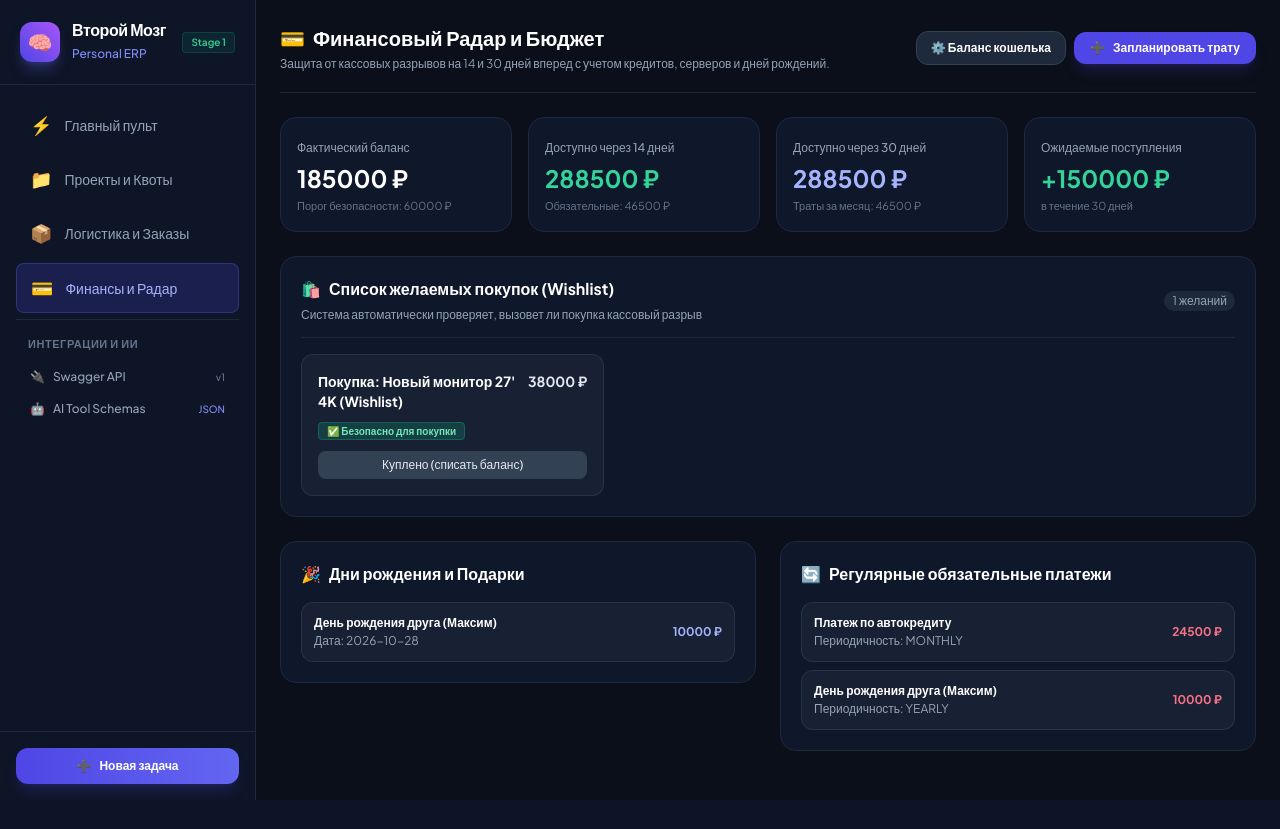
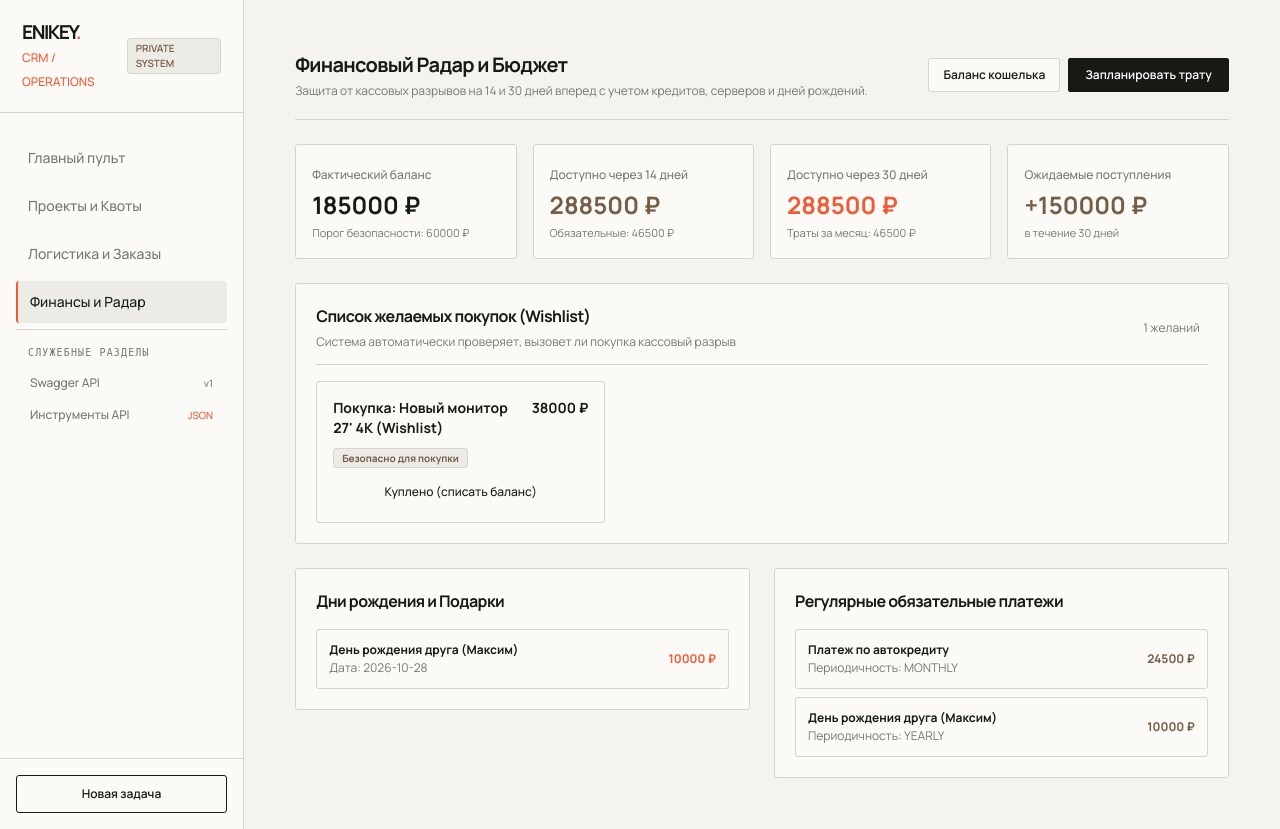
Before and after one commit to 2967494-byte/enikey, a FastAPI app: page /crm/finance in a window 1280 px wide. Before the commit the page ends 800 px from the top, so only its background shows below. Run offline with FastAPI, Linux system fonts and the light colour scheme; some libraries are stand-ins or nearby versions.

Commit message:
feat: add base layout and page templates for CRM interface

```diff
--- a/crm/app/templates/base.html
+++ b/crm/app/templates/base.html
@@ -1,9 +1,9 @@
 <!DOCTYPE html>
-<html lang="ru" class="dark">
+<html lang="ru">
 <head>
     <meta charset="UTF-8">
     <meta name="viewport" content="width=device-width, initial-scale=1.0">
-    <title>{% block title %}Второй Мозг — Персональный ERP / CRM{% endblock %}</title>
+    <title>{% block title %}Enikey — CRM{% endblock %}</title>
     <!-- Tailwind CSS CDN -->
     <script src="https://cdn.tailwindcss.com"></script>
     <script>
@@ -32,55 +32,57 @@
     <script src="https://cdn.jsdelivr.net/npm/fullcalendar@6.1.11/index.global.min.js"></script>
     <script src="https://cdn.jsdelivr.net/npm/@fullcalendar/core@6.1.11/locales/ru.global.min.js"></script>
     <style>
-        @import url('https://fonts.googleapis.com/css2?family=Plus+Jakarta+Sans:wght@400;500;600;700&display=swap');
-        body {
-            font-family: 'Plus Jakarta Sans', sans-serif;
-            background-color: #0b0f19;
-            color: #f1f5f9;
-        }
-        /* FullCalendar dark overrides */
-        .fc {
-            --fc-border-color: #334155;
-            --fc-page-bg-color: #1e293b;
-            --fc-neutral-bg-color: #0f172a;
-            --fc-today-bg-color: rgba(99, 102, 241, 0.08);
-            font-size: 0.85rem;
-        }
-        .fc .fc-toolbar-title {
-            font-size: 1.15rem;
-            font-weight: 700;
-            color: #f8fafc;
-        }
-        .fc .fc-button {
-            background-color: #334155;
-            border-color: #475569;
-            color: #e2e8f0;
-            font-weight: 500;
-            padding: 0.3rem 0.6rem;
-            border-radius: 0.375rem;
-        }
-        .fc .fc-button:hover {
-            background-color: #475569;
-        }
-        .fc .fc-button-primary:not(:disabled).fc-button-active,
-        .fc .fc-button-primary:not(:disabled):active {
-            background-color: #6366f1;
-            border-color: #6366f1;
-        }
-        .fc-timegrid-slot {
-            height: 2.2rem !important;
-        }
-        .custom-scrollbar::-webkit-scrollbar {
-            width: 6px;
-            height: 6px;
-        }
-        .custom-scrollbar::-webkit-scrollbar-track {
-            background: #0f172a;
-        }
-        .custom-scrollbar::-webkit-scrollbar-thumb {
-            background: #334155;
-            border-radius: 3px;
-        }
+        @import url('https://fonts.googleapis.com/css2?family=DM+Mono:wght@400;500&family=Manrope:wght@400;500;600;700;800&display=swap');
+        :root { color-scheme:light; --paper:#f4f3ef; --surface:#fbfaf7; --ink:#171915; --muted:#777970; --line:#d5d5ce; --signal:#f05b36; --soft:#ecebe5; --mono:'DM Mono',monospace; --sans:'Manrope',Arial,sans-serif; }
+        * { box-sizing:border-box; }
+        body { min-width:320px; margin:0; background:var(--paper)!important; color:var(--ink)!important; font-family:var(--sans)!important; -webkit-font-smoothing:antialiased; }
+        aside { width:244px!important; background:var(--paper)!important; border-color:var(--line)!important; backdrop-filter:none!important; }
+        aside > div:first-child { min-height:82px; padding:20px 22px!important; border-color:var(--line)!important; }
+        aside a[href="{{ prefix }}/"] h1 { font-size:1.2rem!important; letter-spacing:-.08em; }
+        aside nav { padding:24px 16px!important; }
+        aside nav > a { min-height:42px; border-radius:2px!important; padding:10px 12px!important; transition:color .16s ease,background .16s ease!important; }
+        aside nav > a[class*="bg-indigo-"] { background:var(--soft)!important; color:var(--ink)!important; border:0!important; border-left:2px solid var(--signal)!important; }
+        aside nav > a[class*="text-slate-"] { color:var(--muted)!important; }
+        aside nav > a:hover { background:var(--soft)!important; color:var(--ink)!important; }
+        aside nav > div { border-color:var(--line)!important; }
+        aside nav > div > div { font:500 .62rem var(--mono)!important; letter-spacing:.12em!important; color:var(--muted)!important; }
+        aside nav > div a { border-radius:2px!important; }
+        aside > div:last-child { padding:16px!important; border-color:var(--line)!important; }
+        main { min-height:100vh; background:var(--paper)!important; }
+        main > div { max-width:1440px!important; padding:clamp(22px,4vw,56px)!important; }
+        main h1, main h2, main h3, main h4 { color:var(--ink)!important; letter-spacing:-.035em; }
+        main p { line-height:1.65; }
+        [class*="bg-slate-900"], [class*="bg-slate-800"], [class*="bg-slate-700"] { background-color:var(--surface)!important; background-image:none!important; }
+        [class*="bg-gradient-"] { background:var(--surface)!important; background-image:none!important; }
+        [class*="border-slate-"], [class*="border-indigo-"], [class*="border-emerald-"], [class*="border-amber-"], [class*="border-rose-"] { border-color:var(--line)!important; }
+        [class*="text-white"], [class*="text-slate-200"], [class*="text-slate-100"] { color:var(--ink)!important; }
+        [class*="text-slate-400"], [class*="text-slate-500"], [class*="text-slate-300"] { color:var(--muted)!important; }
+        [class*="text-indigo-"] { color:var(--signal)!important; }
+        [class*="text-emerald-"], [class*="text-amber-"], [class*="text-rose-"] { color:#765d46!important; }
+        [class*="bg-indigo-"], [class*="bg-emerald-"], [class*="bg-amber-"], [class*="bg-rose-"] { background-color:var(--soft)!important; background-image:none!important; }
+        [class*="rounded-"] { border-radius:3px!important; }
+        [class*="shadow-"] { box-shadow:none!important; }
+        [class*="backdrop-blur"] { backdrop-filter:none!important; }
+        button, input, select, textarea { font:inherit; }
+        button { transition:background-color .16s ease,color .16s ease,border-color .16s ease!important; }
+        button[class*="bg-indigo-"], aside button { background:var(--ink)!important; color:white!important; border:1px solid var(--ink)!important; border-radius:2px!important; box-shadow:none!important; }
+        button[class*="bg-indigo-"]:hover, aside button:hover { background:var(--signal)!important; border-color:var(--signal)!important; }
+        button[class*="bg-slate-"], button[class*="bg-rose-"], button[class*="bg-amber-"] { border-radius:2px!important; }
+        input, select, textarea { background:var(--surface)!important; color:var(--ink)!important; border-color:var(--line)!important; border-radius:2px!important; }
+        input::placeholder, textarea::placeholder { color:#a1a198!important; }
+        a { transition:color .16s ease; }
+        a:hover { color:var(--signal); }
+        .fc { --fc-border-color:var(--line); --fc-page-bg-color:var(--surface); --fc-neutral-bg-color:var(--paper); --fc-today-bg-color:rgba(240,91,54,.07); color:var(--ink); font: .82rem var(--sans); }
+        .fc .fc-toolbar-title { color:var(--ink); font-size:1rem; font-weight:700; }
+        .fc .fc-button { background:var(--surface); border-color:var(--line); color:var(--ink); border-radius:2px; box-shadow:none; }
+        .fc .fc-button:hover, .fc .fc-button-primary:not(:disabled).fc-button-active { background:var(--soft); border-color:var(--line); color:var(--ink); }
+        .fc-timegrid-slot { height:2.2rem!important; }
+        .custom-scrollbar::-webkit-scrollbar { width:6px;height:6px; }
+        .custom-scrollbar::-webkit-scrollbar-track { background:var(--paper); }
+        .custom-scrollbar::-webkit-scrollbar-thumb { background:#c6c5bd;border-radius:2px; }
+        #modal-quick-task { background:rgba(23,25,21,.48)!important; }
+        #modal-quick-task > div { background:var(--paper)!important; border:1px solid var(--line)!important; border-radius:3px!important; box-shadow:0 20px 60px rgba(23,25,21,.12)!important; }
+        @media(max-width:767px) { body { display:block!important; } aside { width:100%!important; border-right:0!important; border-bottom:1px solid var(--line)!important; } aside nav { display:grid;grid-template-columns:repeat(2,minmax(0,1fr));gap:4px!important; } aside nav > div { display:none; } aside > div:last-child { display:none; } main { min-height:calc(100vh - 180px); } }
     </style>
 </head>
 <body class="min-h-screen flex flex-col md:flex-row antialiased">
@@ -90,46 +92,43 @@
         <!-- Logo -->
         <div class="p-5 border-b border-slate-800 flex items-center justify-between">
             <a href="{{ prefix }}/" class="flex items-center gap-3 group">
-                <div class="w-10 h-10 rounded-xl bg-gradient-to-tr from-indigo-600 to-purple-500 flex items-center justify-center shadow-lg shadow-indigo-500/30 group-hover:scale-105 transition">
-                    <span class="text-xl">🧠</span>
-                </div>
                 <div>
-                    <h1 class="font-bold text-base tracking-tight text-white leading-tight">Второй Мозг</h1>
-                    <span class="text-xs text-indigo-400 font-medium">Personal ERP</span>
+                    <h1 class="font-bold text-base tracking-tight text-white leading-tight">ENIKEY<span style="color:var(--signal)">.</span></h1>
+                    <span class="text-xs text-indigo-400 font-medium">CRM / OPERATIONS</span>
                 </div>
             </a>
-            <span class="px-2 py-0.5 rounded text-[10px] font-semibold bg-emerald-500/10 text-emerald-400 border border-emerald-500/20">Stage 1</span>
+            <span class="px-2 py-0.5 rounded text-[10px] font-semibold bg-emerald-500/10 text-emerald-400 border border-emerald-500/20">PRIVATE SYSTEM</span>
         </div>
 
         <!-- Navigation Links -->
         <nav class="p-4 space-y-1.5 flex-1">
             <a href="{{ prefix }}/" class="flex items-center gap-3 px-3.5 py-2.5 rounded-lg text-sm font-medium transition {% if request.url.path == prefix or request.url.path == prefix + '/' %}bg-indigo-600/20 text-indigo-300 border border-indigo-500/30{% else %}text-slate-400 hover:text-slate-200 hover:bg-slate-800/60{% endif %}">
-                <span class="text-lg">⚡</span>
+
                 <span>Главный пульт</span>
             </a>
             <a href="{{ prefix }}/projects" class="flex items-center gap-3 px-3.5 py-2.5 rounded-lg text-sm font-medium transition {% if prefix + '/projects' in request.url.path %}bg-indigo-600/20 text-indigo-300 border border-indigo-500/30{% else %}text-slate-400 hover:text-slate-200 hover:bg-slate-800/60{% endif %}">
-                <span class="text-lg">📁</span>
+
                 <span>Проекты и Квоты</span>
             </a>
             <a href="{{ prefix }}/logistics" class="flex items-center gap-3 px-3.5 py-2.5 rounded-lg text-sm font-medium transition {% if prefix + '/logistics' in request.url.path %}bg-indigo-600/20 text-indigo-300 border border-indigo-500/30{% else %}text-slate-400 hover:text-slate-200 hover:bg-slate-800/60{% endif %}">
-                <span class="text-lg">📦</span>
+
                 <span>Логистика и Заказы</span>
             </a>
             <a href="{{ prefix }}/finance" class="flex items-center gap-3 px-3.5 py-2.5 rounded-lg text-sm font-medium transition {% if prefix + '/finance' in request.url.path %}bg-indigo-600/20 text-indigo-300 border border-indigo-500/30{% else %}text-slate-400 hover:text-slate-200 hover:bg-slate-800/60{% endif %}">
-                <span class="text-lg">💳</span>
+
                 <span>Финансы и Радар</span>
             </a>
 
             <div class="pt-4 mt-4 border-t border-slate-800">
                 <div class="px-3 pb-2 text-[11px] font-semibold uppercase tracking-wider text-slate-500">
-                    Интеграции и ИИ
+                    СЛУЖЕБНЫЕ РАЗДЕЛЫ
                 </div>
                 <a href="{{ prefix }}/docs" target="_blank" class="flex items-center justify-between px-3.5 py-2 rounded-lg text-xs font-medium text-slate-400 hover:text-slate-200 hover:bg-slate-800/60 transition">
-                    <span class="flex items-center gap-2"><span>🔌</span> Swagger API</span>
+                    <span class="flex items-center gap-2"> Swagger API</span>
                     <span class="text-[10px] text-slate-500">v1</span>
                 </a>
                 <a href="{{ prefix }}/api/v1/tools" target="_blank" class="flex items-center justify-between px-3.5 py-2 rounded-lg text-xs font-medium text-slate-400 hover:text-slate-200 hover:bg-slate-800/60 transition">
-                    <span class="flex items-center gap-2"><span>🤖</span> AI Tool Schemas</span>
+                    <span class="flex items-center gap-2"> Инструменты API</span>
                     <span class="text-[10px] text-indigo-400">JSON</span>
                 </a>
             </div>
@@ -138,7 +137,7 @@
         <!-- Quick Task Modal Button -->
         <div class="p-4 border-t border-slate-800">
             <button onclick="document.getElementById('modal-quick-task').classList.remove('hidden')" class="w-full py-2.5 px-4 rounded-xl bg-gradient-to-r from-indigo-600 to-indigo-500 hover:from-indigo-500 hover:to-indigo-400 text-white text-xs font-semibold shadow-lg shadow-indigo-600/20 flex items-center justify-center gap-2 transition active:scale-98">
-                <span>➕</span> Новая задача
+                 Новая задача
             </button>
         </div>
     </aside>
@@ -151,8 +150,8 @@
     <!-- Quick Task Modal -->
     <div id="modal-quick-task" class="hidden fixed inset-0 z-50 bg-black/70 backdrop-blur-sm flex items-center justify-center p-4">
         <div class="bg-slate-900 border border-slate-700 rounded-2xl w-full max-w-md p-6 shadow-2xl relative">
-            <button onclick="document.getElementById('modal-quick-task').classList.add('hidden')" class="absolute top-4 right-4 text-slate-400 hover:text-white text-lg">✕</button>
-            <h3 class="text-lg font-bold text-white mb-4 flex items-center gap-2"><span>📝</span> Быстрая задача</h3>
+            <button onclick="document.getElementById('modal-quick-task').classList.add('hidden')" class="absolute top-4 right-4 text-slate-400 hover:text-white text-lg"></button>
+            <h3 class="text-lg font-bold text-white mb-4 flex items-center gap-2"> Быстрая задача</h3>
             <form action="{{ prefix }}/actions/quick-task" method="POST" class="space-y-4">
                 <div>
                     <label class="block text-xs font-medium text-slate-400 mb-1">Название задачи *</label>
--- a/crm/app/templates/finance.html
+++ b/crm/app/templates/finance.html
@@ -1,6 +1,6 @@
 {% extends "base.html" %}
 
-{% block title %}Финансы и Радар — Второй Мозг{% endblock %}
+{% block title %}Финансы и Радар — Enikey CRM{% endblock %}
 
 {% block content %}
 <div class="p-4 md:p-6 space-y-6 max-w-7xl mx-auto w-full">
@@ -8,15 +8,15 @@
     <!-- Header & Action -->
     <div class="flex flex-col sm:flex-row sm:items-center justify-between gap-4 border-b border-slate-800 pb-5">
         <div>
-            <h2 class="text-xl font-bold text-white flex items-center gap-2"><span>💳</span> Финансовый Радар и Бюджет</h2>
+            <h2 class="text-xl font-bold text-white flex items-center gap-2"> Финансовый Радар и Бюджет</h2>
             <p class="text-xs text-slate-400 mt-1">Защита от кассовых разрывов на 14 и 30 дней вперед с учетом кредитов, серверов и дней рождений.</p>
         </div>
         <div class="flex items-center gap-2">
             <button onclick="document.getElementById('modal-update-wallet').classList.remove('hidden')" class="px-3.5 py-2 rounded-xl bg-slate-800 hover:bg-slate-700 text-white text-xs font-semibold border border-slate-700 transition">
-                <span>⚙️</span> Баланс кошелька
+                 Баланс кошелька
             </button>
             <button onclick="document.getElementById('modal-add-finance').classList.remove('hidden')" class="px-4 py-2 rounded-xl bg-indigo-600 hover:bg-indigo-500 text-white text-xs font-semibold shadow-lg shadow-indigo-600/20 transition flex items-center gap-2">
-                <span>➕</span> Запланировать трату
+                 Запланировать трату
             </button>
         </div>
     </div>
@@ -60,7 +60,7 @@
     <div class="bg-slate-900 border border-slate-800 rounded-2xl p-5 space-y-4">
         <div class="flex items-center justify-between border-b border-slate-800 pb-3">
             <div>
-                <h3 class="font-bold text-base text-white flex items-center gap-2"><span>🛍️</span> Список желаемых покупок (Wishlist)</h3>
+                <h3 class="font-bold text-base text-white flex items-center gap-2"> Список желаемых покупок (Wishlist)</h3>
                 <span class="text-xs text-slate-400">Система автоматически проверяет, вызовет ли покупка кассовый разрыв</span>
             </div>
             <span class="text-xs px-2 py-0.5 rounded-full bg-slate-800 text-slate-400">{{ wishlist|length }} желаний</span>
@@ -78,11 +78,11 @@
                 <div class="text-xs">
                     {% if will_cause_gap %}
                     <span class="px-2 py-0.5 rounded text-[10px] font-bold bg-rose-500/20 text-rose-300 border border-rose-500/30">
-                        ⚠️ Вызовет дефицит бюджета!
+                         Вызовет дефицит бюджета!
                     </span>
                     {% else %}
                     <span class="px-2 py-0.5 rounded text-[10px] font-bold bg-emerald-500/20 text-emerald-300 border border-emerald-500/30">
-                        ✅ Безопасно для покупки
+                         Безопасно для покупки
                     </span>
                     {% endif %}
                 </div>
@@ -104,7 +104,7 @@
 
         <!-- Birthdays -->
         <div class="bg-slate-900 border border-slate-800 rounded-2xl p-5 space-y-4">
-            <h3 class="font-bold text-base text-white flex items-center gap-2"><span>🎉</span> Дни рождения и Подарки</h3>
+            <h3 class="font-bold text-base text-white flex items-center gap-2"> Дни рождения и Подарки</h3>
             <div class="space-y-2">
                 {% for b in birthdays %}
                 <div class="p-3 rounded-xl bg-slate-800/60 border border-slate-700/60 flex items-center justify-between text-xs">
@@ -122,7 +122,7 @@
 
         <!-- Recurring payments -->
         <div class="bg-slate-900 border border-slate-800 rounded-2xl p-5 space-y-4">
-            <h3 class="font-bold text-base text-white flex items-center gap-2"><span>🔄</span> Регулярные обязательные платежи</h3>
+            <h3 class="font-bold text-base text-white flex items-center gap-2"> Регулярные обязательные платежи</h3>
             <div class="space-y-2">
                 {% for r in recurring %}
                 <div class="p-3 rounded-xl bg-slate-800/60 border border-slate-700/60 flex items-center justify-between text-xs">
@@ -145,8 +145,8 @@
 <!-- Modal Update Wallet -->
 <div id="modal-update-wallet" class="hidden fixed inset-0 z-50 bg-black/70 backdrop-blur-sm flex items-center justify-center p-4">
     <div class="bg-slate-900 border border-slate-700 rounded-2xl w-full max-w-sm p-6 shadow-2xl relative">
-        <button onclick="document.getElementById('modal-update-wallet').classList.add('hidden')" class="absolute top-4 right-4 text-slate-400 hover:text-white text-lg">✕</button>
-        <h3 class="text-lg font-bold text-white mb-4 flex items-center gap-2"><span>💰</span> Настройки кошелька</h3>
+        <button onclick="document.getElementById('modal-update-wallet').classList.add('hidden')" class="absolute top-4 right-4 text-slate-400 hover:text-white text-lg"></button>
+        <h3 class="text-lg font-bold text-white mb-4 flex items-center gap-2"> Настройки кошелька</h3>
         <form action="{{ prefix }}/actions/update-wallet" method="POST" class="space-y-4">
             <div>
                 <label class="block text-xs font-medium text-slate-400 mb-1">Фактический остаток средств (₽) *</label>
@@ -167,8 +167,8 @@
 <!-- Modal Add Finance Record -->
 <div id="modal-add-finance" class="hidden fixed inset-0 z-50 bg-black/70 backdrop-blur-sm flex items-center justify-center p-4">
     <div class="bg-slate-900 border border-slate-700 rounded-2xl w-full max-w-md p-6 shadow-2xl relative">
-        <button onclick="document.getElementById('modal-add-finance').classList.add('hidden')" class="absolute top-4 right-4 text-slate-400 hover:text-white text-lg">✕</button>
-        <h3 class="text-lg font-bold text-white mb-4 flex items-center gap-2"><span>💳</span> Запланировать трату / доход</h3>
+        <button onclick="document.getElementById('modal-add-finance').classList.add('hidden')" class="absolute top-4 right-4 text-slate-400 hover:text-white text-lg"></button>
+        <h3 class="text-lg font-bold text-white mb-4 flex items-center gap-2"> Запланировать трату / доход</h3>
         <form action="{{ prefix }}/actions/add-finance" method="POST" class="space-y-4">
             <div>
                 <label class="block text-xs font-medium text-slate-400 mb-1">Название / Описание *</label>
```
Also changed, not shown: crm/app/templates/index.html (+14 -14 lines), crm/app/templates/logistics.html (+12 -12 lines), crm/app/templates/project_detail.html (+45 -45 lines), crm/app/templates/projects.html (+6 -6 lines).
